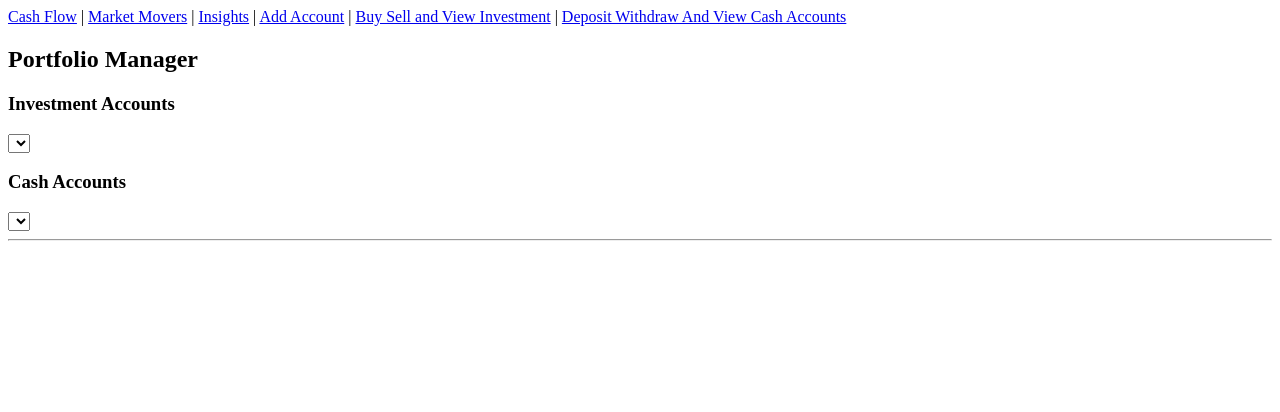
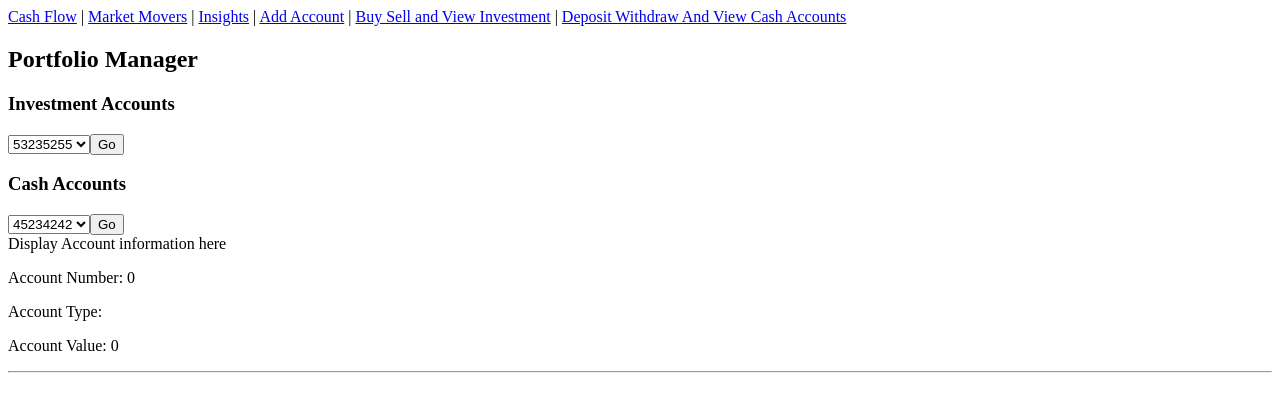
Before and after one commit to Eric1129/PortfolioManager, an Angular app: page / in a window 1280 px wide. Shown: the top 412 px of the page. Built offline with nearby package versions, Linux system fonts and the light colour scheme.

Commit message:
changes to app.component

```diff
--- a/src/app/app.component.html
+++ b/src/app/app.component.html
@@ -18,13 +18,21 @@
   <section>
     <h3>Investment Accounts</h3>
     <select name='investment_accounts'>
-      <option value=""></option>
+      <option *ngFor="let item of investmentAccounts"> {{item.accountNumber}}</option>
     </select>
+    <button>Go</button>
     <h3>Cash Accounts</h3>
-    <select name='cash_accounts'>
-      <option value=""></option>
+    <select class="form-control" (change)="onChange($event)" >
+      <option *ngFor="let item of cashAccounts"> {{item.accountNumber}}</option>
     </select>
+    <button >Go</button>
 
+    <aside>
+      <div>Display Account information here</div>
+      <p>Account Number: {{account_number}}</p>
+      <p>Account Type: {{account_type}}</p>
+      <p>Account Value: {{value}}</p>
+    </aside>
   </section>
   <!-- here we can bind to the daa models -->
   <!-- the | is 'pipe' in this case for date -->
--- a/src/app/app.component.ts
+++ b/src/app/app.component.ts
@@ -1,4 +1,4 @@
-import { Component } from '@angular/core';
+import { Component, Input } from '@angular/core';
 
 @Component({
   selector: 'app-root',
@@ -7,4 +7,25 @@ import { Component } from '@angular/core';
 })
 export class AppComponent {
   title = 'PortfolioManager';
+  cashAccounts = [
+    {accountNumber: 45234242},
+    {accountNumber: 44444563},
+    {accountNumber: 53893589},
+    {accountNumber: 54743353}
+
+  ];
+  investmentAccounts = [
+    {accountNumber: 53235255},
+    {accountNumber: 45246654},
+    {accountNumber: 43262362},
+    {accountNumber: 14365425}
+  ];
+
+  @Input() account_number:number = 0;
+  @Input() value:number = 0;
+  @Input() account_type:string = "";
+
+  onChange($event:any){
+    this.account_number = $event.target.options[$event.target.options.selectedIndex].text;
+  }
 }
--- a/src/app/app.module.ts
+++ b/src/app/app.module.ts
@@ -6,7 +6,7 @@ import { AppComponent } from './app.component';
 
 @NgModule({
   declarations: [
-    AppComponent
+    AppComponent,
   ],
   imports: [
     BrowserModule,
```
